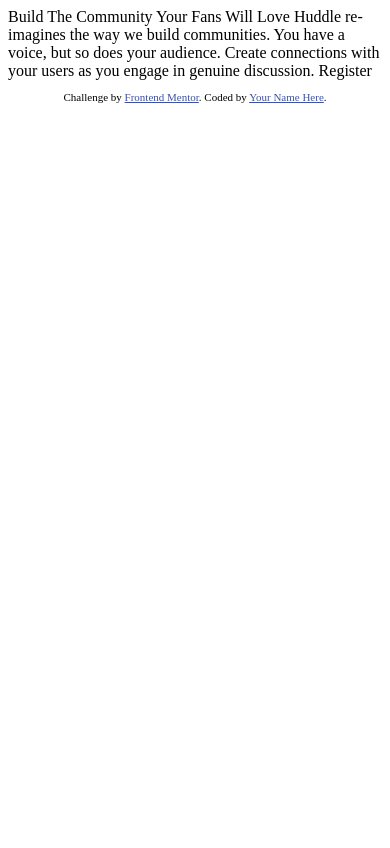
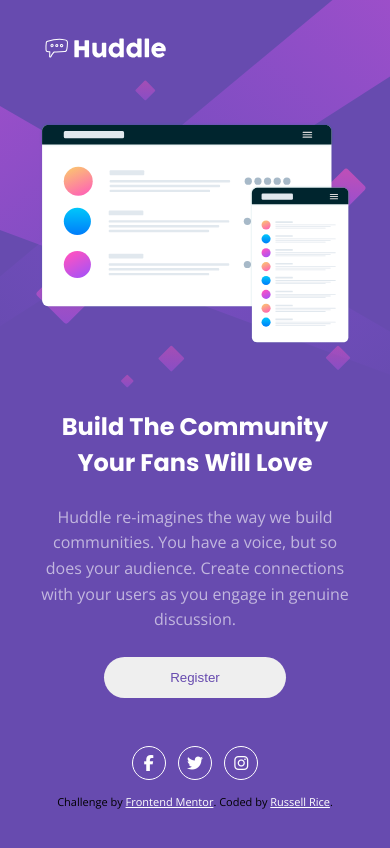
Before and after one commit to russell2231/huddle, a plain HTML site: page index.html in a window 390 px wide. Drawn offline with nearby package versions, Linux system fonts and the light colour scheme.

Commit message:
Refactored Starter Code to Final Build

```diff
--- /dev/null
+++ b/css/app.css
@@ -0,0 +1,143 @@
+@import url('https://fonts.googleapis.com/css2?family=Open+Sans&family=Poppins:wght@400;700&display=swap');
+
+html {
+	box-sizing: border-box;
+}
+
+body {
+	background: url(../images/bg-mobile.svg) no-repeat top/contain,
+		hsl(257, 40%, 49%);
+	height: 100vh;
+	font-family: 'Open Sans', sans-serif;
+	width: 80%;
+	margin: 2em auto 0;
+}
+
+.container {
+	width: 80%;
+	margin: 2em auto 0;
+}
+
+img {
+	width: 100%;
+}
+
+.logo {
+	max-width: 130px;
+}
+
+.showcase {
+	display: inline-block;
+	margin: 0 auto 4em;
+}
+
+main {
+	margin: 3.5em 0 2em;
+	display: flex;
+	flex-direction: column;
+	justify-content: space-evenly;
+}
+
+.info {
+	display: flex;
+	flex-direction: column;
+	align-items: center;
+	justify-content: center;
+}
+
+h1 {
+	color: #fff;
+	font-size: 1.5em;
+	text-align: center;
+	line-height: 1.5;
+	font-family: 'Poppins', sans-serif;
+	font-weight: 700;
+}
+
+.info p {
+	color: rgba(255, 255, 255, 0.6);
+	text-align: center;
+	line-height: 1.6;
+	margin: 1.5em 0;
+}
+
+.info button {
+	cursor: pointer;
+	padding: 1em 5em;
+	border-radius: 3em;
+	border: none;
+	color: hsl(257, 40%, 49%);
+	text-align: right;
+}
+
+footer {
+	display: flex;
+	flex-direction: column;
+	align-items: center;
+	justify-content: center;
+}
+
+.socials {
+	color: #fff;
+	margin: 1em 0;
+}
+
+i {
+	border: 1px solid #fff;
+	border-radius: 50%;
+	padding: 0.5em;
+	text-align: center;
+	width: 16px;
+	height: 16px;
+}
+
+.fa-twitter {
+	margin: 0 0.5em;
+}
+
+.attribution {
+	font-size: 11px;
+	text-align: center;
+}
+.attribution a {
+	color: #fff;
+}
+
+@media (min-width: 1440px) {
+	html {
+		background: url(../images/bg-desktop.svg) no-repeat top/cover,
+			hsl(257, 40%, 49%);
+	}
+	body {
+		background: none;
+		width: 80%;
+		max-width: 1200px;
+		height: 100vh;
+		display: flex;
+		align-items: center;
+		justify-content: center;
+		flex-direction: column;
+	}
+	header {
+		align-self: flex-start;
+	}
+	main {
+		flex-direction: row;
+	}
+	.info {
+		margin-top: 4em;
+		margin-left: 3em;
+		align-items: flex-start;
+		justify-content: flex-start;
+	}
+	h1 {
+		font-size: 2em;
+		text-align: left;
+	}
+	.info p {
+		text-align: left;
+	}
+	footer {
+		align-self: flex-end;
+	}
+}
--- /dev/null
+++ b/css/reset.css
@@ -0,0 +1,129 @@
+/* http://meyerweb.com/eric/tools/css/reset/
+   v2.0 | 20110126
+   License: none (public domain)
+*/
+
+html,
+body,
+div,
+span,
+applet,
+object,
+iframe,
+h1,
+h2,
+h3,
+h4,
+h5,
+h6,
+p,
+blockquote,
+pre,
+a,
+abbr,
+acronym,
+address,
+big,
+cite,
+code,
+del,
+dfn,
+em,
+img,
+ins,
+kbd,
+q,
+s,
+samp,
+small,
+strike,
+strong,
+sub,
+sup,
+tt,
+var,
+b,
+u,
+i,
+center,
+dl,
+dt,
+dd,
+ol,
+ul,
+li,
+fieldset,
+form,
+label,
+legend,
+table,
+caption,
+tbody,
+tfoot,
+thead,
+tr,
+th,
+td,
+article,
+aside,
+canvas,
+details,
+embed,
+figure,
+figcaption,
+footer,
+header,
+hgroup,
+menu,
+nav,
+output,
+ruby,
+section,
+summary,
+time,
+mark,
+audio,
+video {
+	margin: 0;
+	padding: 0;
+	border: 0;
+	font-size: 100%;
+	font: inherit;
+	vertical-align: baseline;
+}
+/* HTML5 display-role reset for older browsers */
+article,
+aside,
+details,
+figcaption,
+figure,
+footer,
+header,
+hgroup,
+menu,
+nav,
+section {
+	display: block;
+}
+body {
+	line-height: 1;
+}
+ol,
+ul {
+	list-style: none;
+}
+blockquote,
+q {
+	quotes: none;
+}
+blockquote:before,
+blockquote:after,
+q:before,
+q:after {
+	content: '';
+	content: none;
+}
+table {
+	border-collapse: collapse;
+	border-spacing: 0;
+}
--- a/index.html
+++ b/index.html
@@ -7,26 +7,34 @@
   <link rel="icon" type="image/png" sizes="32x32" href="./images/favicon-32x32.png">
 
   <title>Frontend Mentor | Huddle landing page with single introductory section</title>
-
-  <!-- Feel free to remove these styles or customise in your own stylesheet 👍 -->
-  <style>
-    .attribution { font-size: 11px; text-align: center; }
-    .attribution a { color: hsl(228, 45%, 44%); }
-  </style>
+  <script src="https://kit.fontawesome.com/ea226cd7b4.js" crossorigin="anonymous"></script>
+  <link rel="stylesheet" href="css/reset.css">
+  <link rel="stylesheet" href="css/app.css">
 </head>
 <body>
+  <header>
+      <img class="logo" src="images/logo.svg" alt="">
+  </header>
 
-  Build The Community Your Fans Will Love
+  <main>
+    <img class="showcase" src="images/illustration-mockups.svg" alt="">
+    <div class="info">
+      <h1>Build The Community Your Fans Will Love</h1>
+      <p>Huddle re-imagines the way we build communities. You have a voice, but so does your audience. Create connections with your users as you engage in genuine discussion.</p>
+      <button>Register</button>
+    </div>
+  </main>
 
-  Huddle re-imagines the way we build communities. You have a voice, but so does your audience.
-  Create connections with your users as you engage in genuine discussion.
-
-  Register
 
   <footer>
+    <div class="socials">
+      <i class="fab fa-facebook-f"></i>
+      <i class="fab fa-twitter"></i>
+      <i class="fab fa-instagram"></i>
+    </div>
     <p class="attribution">
       Challenge by <a href="https://www.frontendmentor.io?ref=challenge" target="_blank">Frontend Mentor</a>.
-      Coded by <a href="#">Your Name Here</a>.
+      Coded by <a href="https://github.com/russell2231">Russell Rice</a>.
     </p>
   </footer>
 </body>
```
